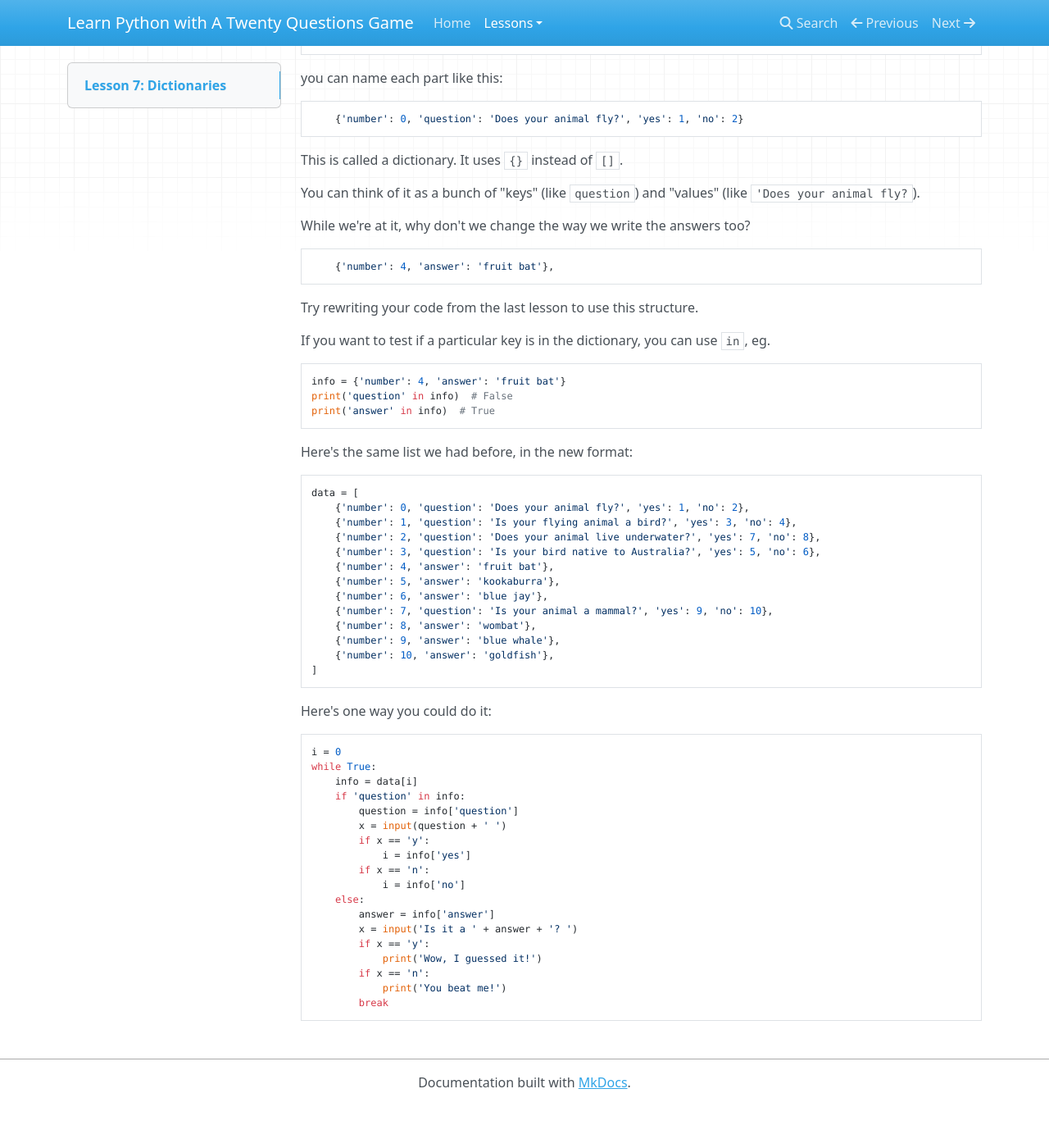
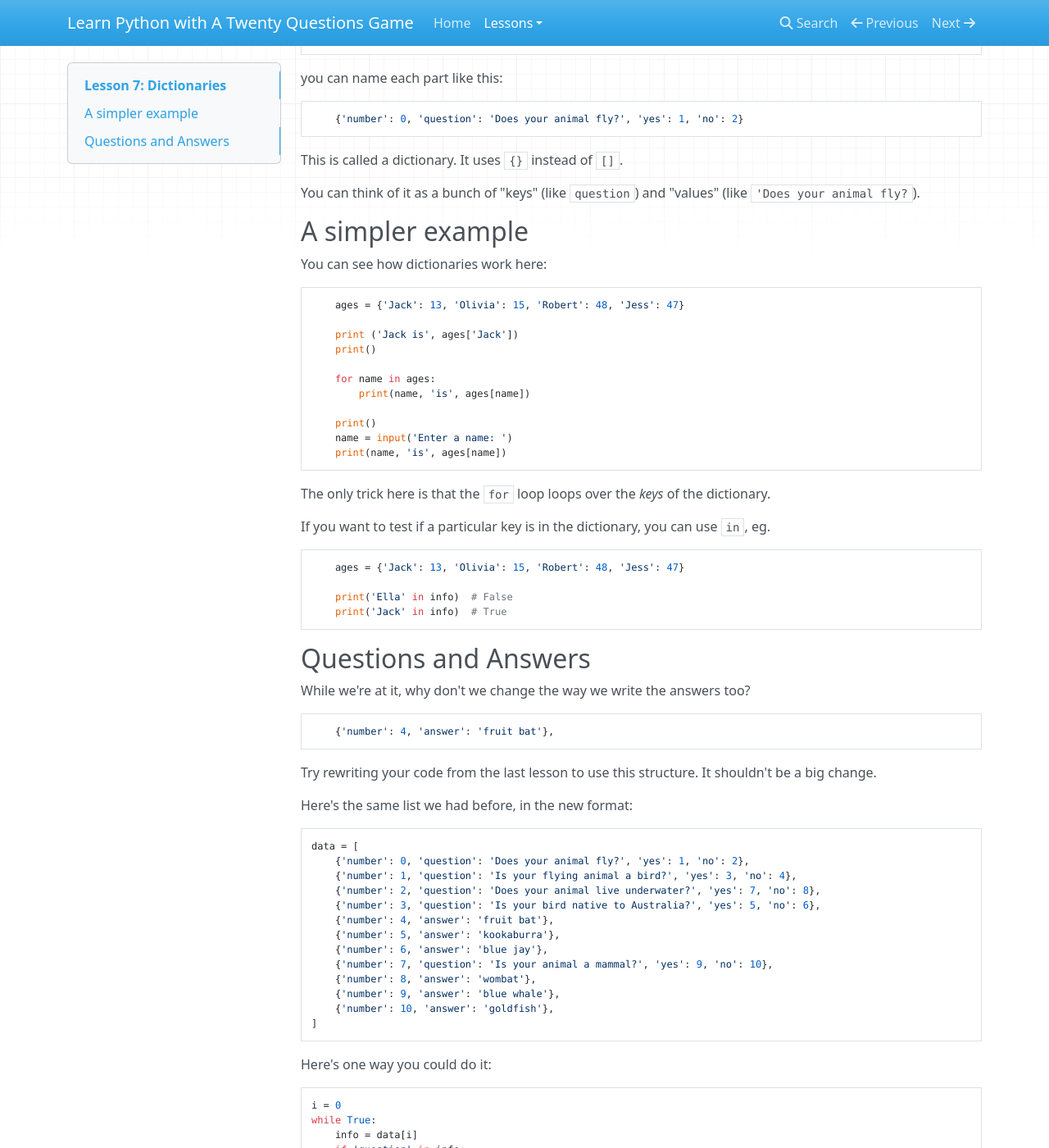
Before and after one commit to RacingTadpole/twenty-questions, an MkDocs documentation site: the page built from docs/lessons/007-dictionaries.md, in a window 1280 px wide and 1400 px high, scrolled down 423 px. Shown: the whole window at 82% size. Built offline with MkDocs 1.6.1, drawn with Linux system fonts in a browser that asks for light colours; nearby versions of some CDN libraries; before the commit the page ends 1771 px from its top, so only the background shows below that.

Commit message:
add simpler dict

````diff
--- a/docs/lessons/007-dictionaries.md
+++ b/docs/lessons/007-dictionaries.md
@@ -33,21 +33,44 @@ This is called a dictionary. It uses `{}` instead of `[]`.
 You can think of it as a bunch of "keys" (like `question`)
 and "values" (like `'Does your animal fly?`).
 
+## A simpler example
+
+You can see how dictionaries work here:
+
+```python
+    ages = {'Jack': 13, 'Olivia': 15, 'Robert': 48, 'Jess': 47}
+
+    print ('Jack is', ages['Jack'])
+    print()
+
+    for name in ages:
+        print(name, 'is', ages[name])
+
+    print()
+    name = input('Enter a name: ')
+    print(name, 'is', ages[name])
+```
+
+The only trick here is that the `for` loop loops over the _keys_ of the dictionary.
+
+If you want to test if a particular key is in the dictionary, you can use `in`, eg.
+
+```python
+    ages = {'Jack': 13, 'Olivia': 15, 'Robert': 48, 'Jess': 47}
+
+    print('Ella' in info)  # False
+    print('Jack' in info)  # True
+```
+
+## Questions and Answers
+
 While we're at it, why don't we change the way we write the answers too?
 
 ```python
     {'number': 4, 'answer': 'fruit bat'},
 ```
 
-Try rewriting your code from the last lesson to use this structure.
-
-If you want to test if a particular key is in the dictionary, you can use `in`, eg.
-
-```python
-info = {'number': 4, 'answer': 'fruit bat'}
-print('question' in info)  # False
-print('answer' in info)  # True
-```
+Try rewriting your code from the last lesson to use this structure. It shouldn't be a big change.
 
 Here's the same list we had before, in the new format:
 
````
Also changed, not shown: docs/lessons/008-data-classes.md (+7 -4 lines), 2 other files.
